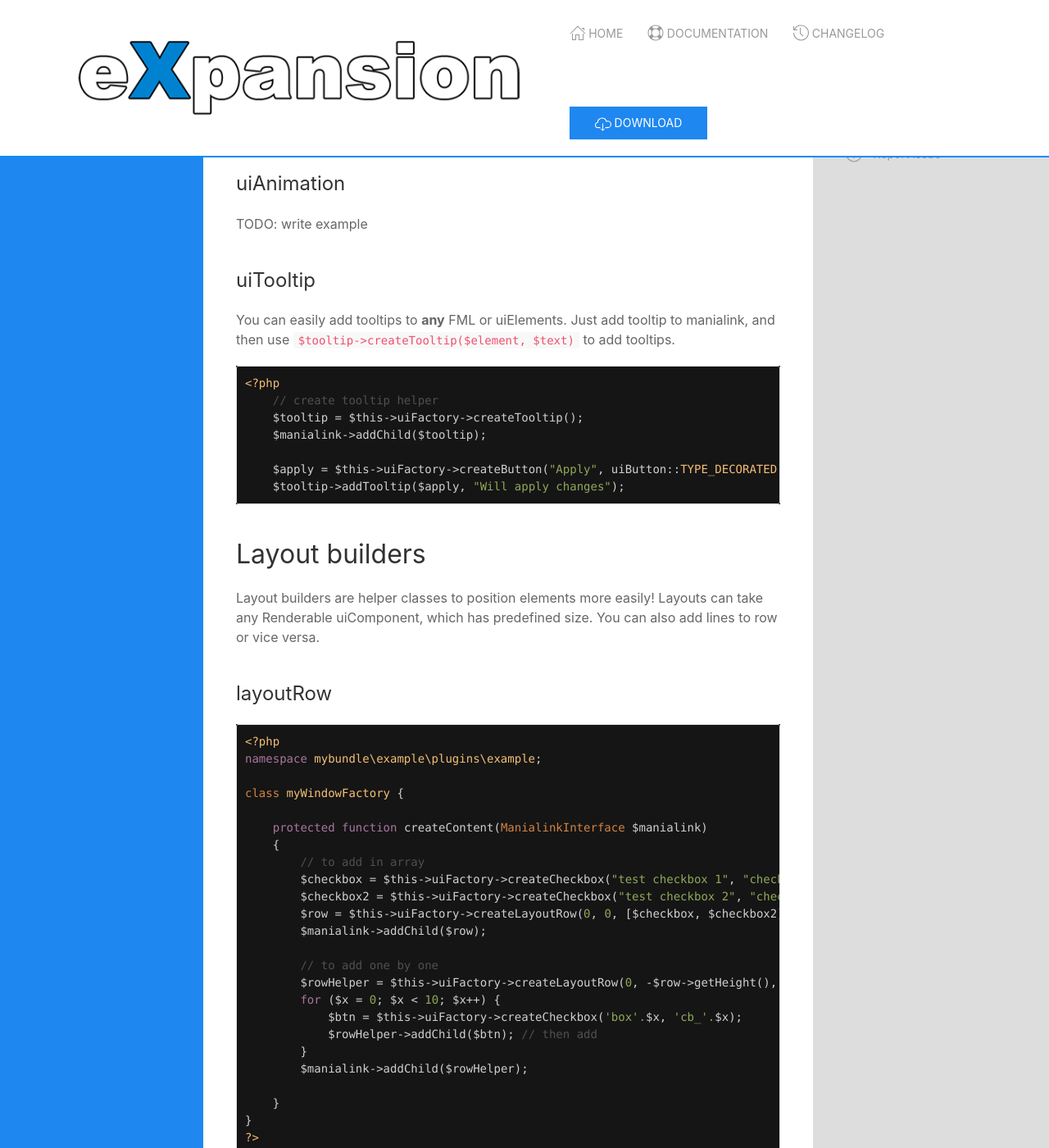
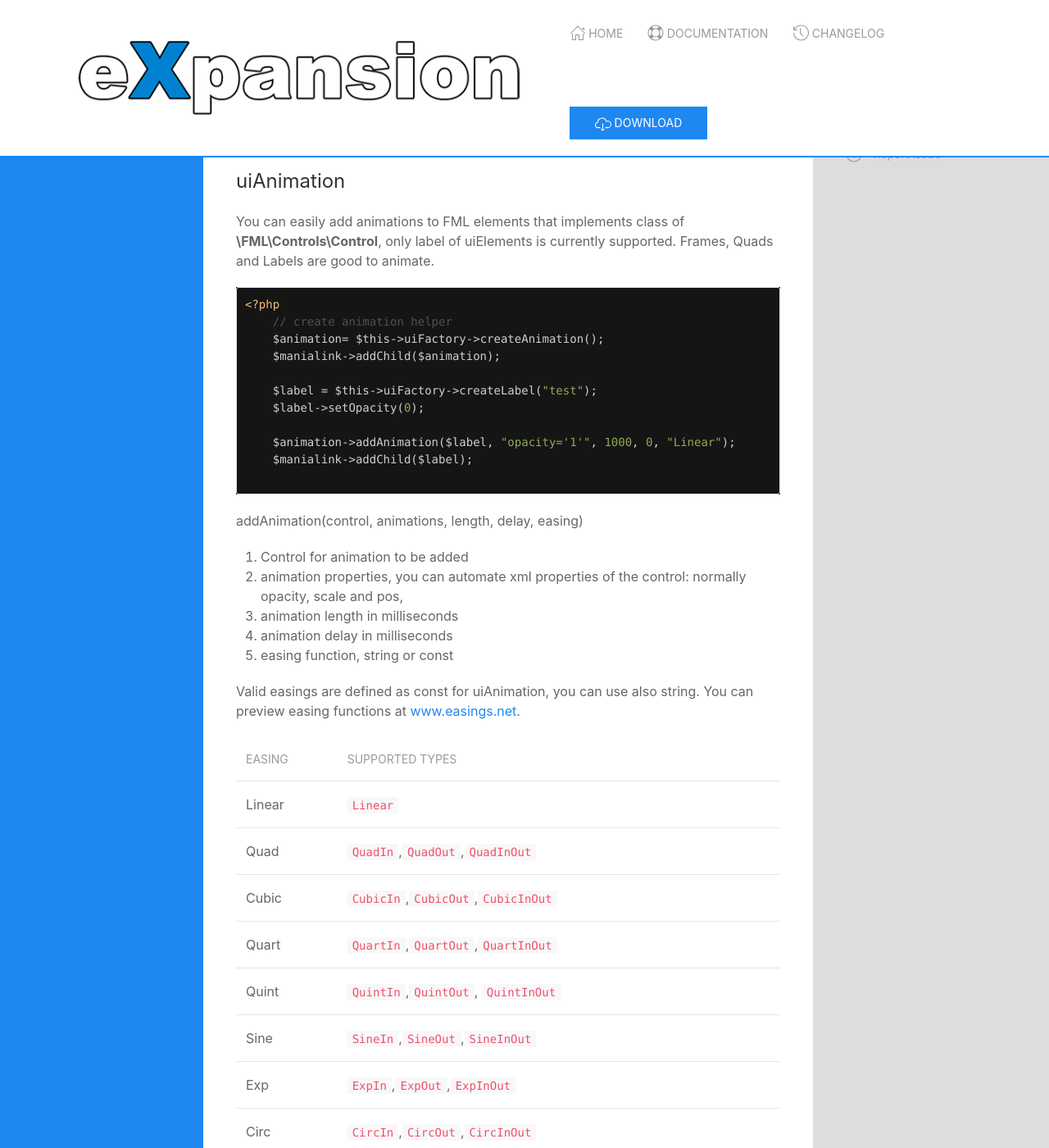
Before and after one commit to ileckfi/eXpansionPluginPack.github.io, a Jekyll site: the page built from docs/services/ui/uiElements.md, in a window 1280 px wide and 1400 px high, scrolled down 6496 px. Shown: the whole window at 82% size. Built offline with Jekyll 4.4.1, drawn with Linux system fonts in a browser that asks for light colours; nearby versions of some CDN libraries; our own code applies the rules of GitHub Pages for plain Markdown files; some of the changed text lies outside the part shown.

Commit message:
adding uiScrollable and uiAnimation docs

````diff
--- a/docs/services/ui/uiElements.md
+++ b/docs/services/ui/uiElements.md
@@ -4,13 +4,13 @@
 
 ## UI Elements
 
-* **Autowire : TRUE** This service can be autowired into your services.
-* **Class :** eXpansion\Framework\Gui\Ui\Factory
+* **Autowire: TRUE** This service can be autowired into your services.
+* **Class:** eXpansion\Framework\Gui\Ui\Factory
 
 eXpansion<sup>2</sup> has some custom FML elements written to help you build your ui.
 These are accessible through a factory. The idea is to normalize the display in all the manialinks of the controller.
 
-All Widget & Windows factories has the UI Factory pre injected in them. The factory can be used with :
+All Widget & Windows factories has the UI Factory pre injected in them. The factory can be used with:
 ```php
 <?php
 $this->uiFactory->createSomething($argument1, $argument2, ...);
@@ -76,7 +76,11 @@
 
 ### uiCheckbox
 
-usage:
+Creates checkbox.
+To receive values, you need to add button with callback.
+
+
+example:
 ```php
 <?php
 namespace mybundle\example\plugins\example;
@@ -262,7 +262,7 @@
 ### uiGridLine
 
 A grid line is basically a line with labels & a background behind it.
-GridLines have fixed width and will redimension elements of a line in order to fit them.
+GridLines have fixed width and will re-dimension elements of a line in order to fit them.
 
 ```php
 <?php
@@ -276,7 +276,8 @@
             100, /* Width */
             [
                 'width' => 10, /* Width coefficiency */
-                'text' => 'Hello', /* Text to display */ 'renderer' => new Quad_Icons64x64_1(), /* Or display a FML element */
+                'text' => 'Hello', /* Text to display */
+                'renderer' => new Quad_Icons64x64_1(), /* Or display a FML element */
                 'action' => $this->actionFactory->create(), /* Optional : Action to execute on click */
                 'translatable' => true /* If text, should it be translated */
             ] /* Width */
@@ -292,12 +293,52 @@
 
 ### uiAnimation
 
-TODO: write example
+You can easily add animations to FML elements that implements class of **\FML\Controls\Control**, only label of uiElements is currently supported.
+Frames, Quads and Labels are good to animate.
+
+```php
+<?php
+    // create animation helper
+    $animation= $this->uiFactory->createAnimation();
+    $manialink->addChild($animation);
+
+    $label = $this->uiFactory->createLabel("test");
+    $label->setOpacity(0);
+
+    $animation->addAnimation($label, "opacity='1'", 1000, 0, "Linear");
+    $manialink->addChild($label);
+
+```
+
+addAnimation(control, animations, length, delay, easing)
+1. Control for animation to be added
+2. animation properties, you can automate xml properties of the control:
+   normally opacity, scale and pos,
+3. animation length in milliseconds
+4. animation delay in milliseconds
+5. easing function, string or const
+
+Valid easings are defined as const for uiAnimation, you can use also string.
+You can preview easing functions at [www.easings.net](http://easings.net).
+
+| Easing      | Supported types |
+| ----------- | ----------- |
+| Linear        |`Linear`  |
+| Quad          |`QuadIn`,`QuadOut`,`QuadInOut`|
+| Cubic         |`CubicIn`,`CubicOut`,`CubicInOut`|
+| Quart         |`QuartIn`,`QuartOut`,`QuartInOut`|
+| Quint         |`QuintIn`,`QuintOut`, `QuintInOut`|
+| Sine          |`SineIn`,`SineOut`,`SineInOut`|
+| Exp           |`ExpIn`,`ExpOut`,`ExpInOut`|
+| Circ          |`CircIn`,`CircOut`,`CircInOut`|
+| Back          |`BackIn`,`BackOut`,`BackInOut`|
+| Elastic       |`ElasticIn`,`ElasticOut`,`ElasticInOut`<br>`Elastic2In`,`Elastic2Out`,`Elastic2InOut`|
+| Bounce        |`BounceIn`,`BounceOut`,`BounceInOut`|
 
 ### uiTooltip
 
-You can easily add tooltips to **any** FML or uiElements.
-Just add tooltip to manialink, and then use `$tooltip->createTooltip($element, $text)` to add tooltips.
+You can easily add tooltips to any FML or uiElements.
+
 
 ```php
 <?php
@@ -305,10 +346,17 @@
     $tooltip = $this->uiFactory->createTooltip();
     $manialink->addChild($tooltip);
 
-    $apply = $this->uiFactory->createButton("Apply", uiButton::TYPE_DECORATED);
-    $tooltip->addTooltip($apply, "Will apply changes");
+    $btn = $this->uiFactory->createButton("Apply", uiButton::TYPE_DECORATED);
+    $tooltip->addTooltip($btn, "Tooltip example 1");
+
+    $btn = $this->uiFactory->createButton("Cancel", uiButton::TYPE_DECORATED);
+    $tooltip->addTooltip($btn, "Tooltip example 2");
 ```
 
+parameters:
+
+1. uiElement or FML control
+2. tooltip text
 
 
 ## Layout builders
@@ -377,10 +425,30 @@
 
 ### layoutScrollable
 
-Creates a scrollable area
+Creates a scrollable area.
 
-TODO: write usage
+```php
+<?php
 
+    $content = $this->uiFactory->createLayoutRow(55, 0, [], 1);
+
+    for ($x = 0; $x < 10; $x++) {
+        $btn = $this->uiFactory->createCheckbox('box'.$x, 'cb_'.$x);
+        $tooltip->addTooltip($btn, "long description that should go over the bounding box".$x);
+        $content->addChild($btn);
+    }
+
+    $scrollable = new layoutScrollable($content, 40, 30);
+    $scrollable->setAxis(true, true);
+    $manialink->addChild($scrollable);
+
+```
+
+parameters:
+
+1. frame or uiLayout
+2. width
+3. heigth
 
 ## Complex example
 
````
Also changed, not shown: other parts of docs/services/ui/uiElements.md (+1 -5 lines).
